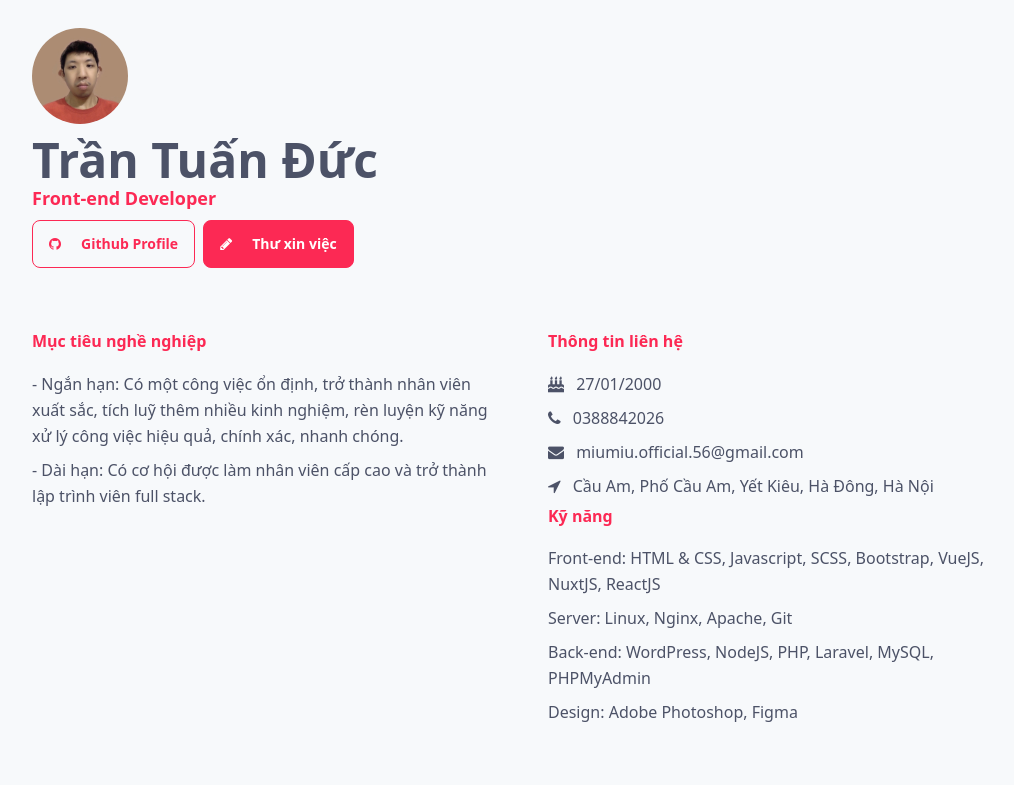
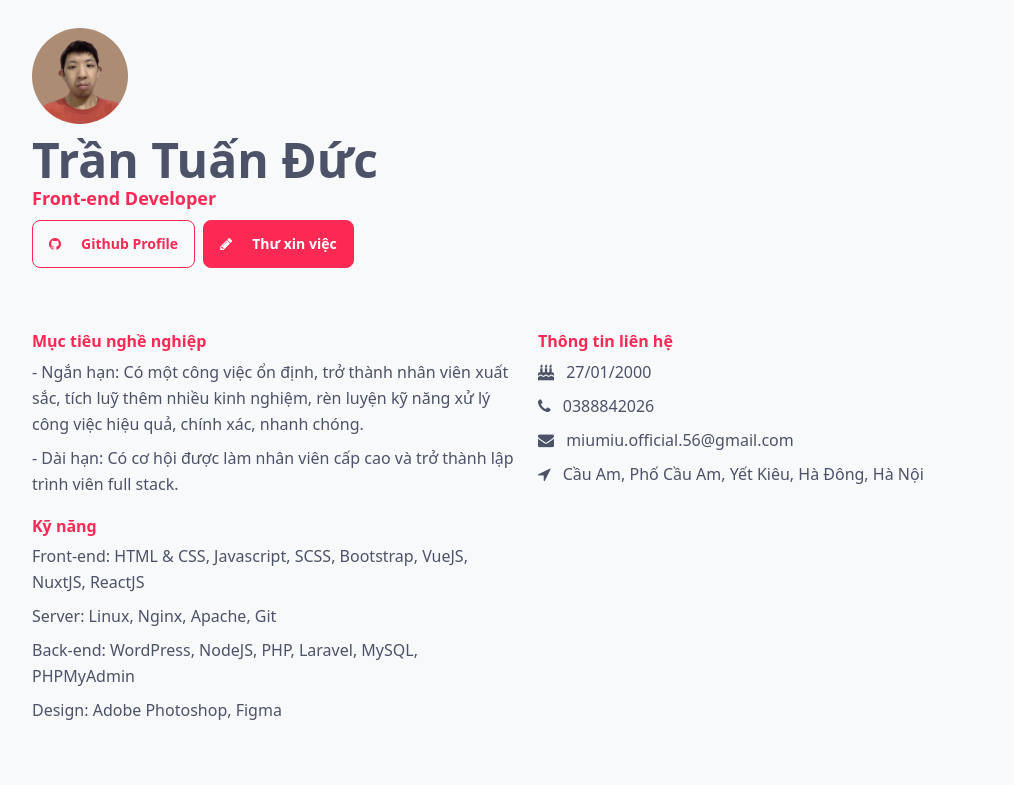
Before and after one commit to tuanductran/cv, a Vue app: page / in a window 1280 px wide. Shown: the top 785 px of the page, without its empty margins (112-1126 px from the left). Built offline with nearby package versions, Linux system fonts and the light colour scheme.

Commit message:
Update index.vue

```diff
--- a/src/views/About/index.vue
+++ b/src/views/About/index.vue
@@ -13,10 +13,10 @@
 
 <template>
    <section id="cv">
-         <div class="grid grid-cols-1 lg:grid-cols-2 gap-10 my-10 md:my-14 lg:my-16">
+         <div class="grid grid-cols-1 lg:grid-cols-2 gap-5 my-10 md:my-14 lg:my-16">
             <!-- Personal information -->
             <div>
-               <h2 class="text-main-color font-bold mb-5">
+               <h2 class="text-main-color font-bold mb-2">
                   Mục tiêu nghề nghiệp
                </h2>
                <p class="leading-relaxed mb-2 last:mb-0 text-color-body dark:text-white"  v-for="bio, k in about.bio" :key="`bio-${ k }`">
@@ -42,10 +42,9 @@
                </ul>
             -->
             </div>
-
-            <div class="relative">
+            <div>
                <!-- Contact info -->
-               <h2 class="text-main-color font-bold mb-5">
+               <h2 class="text-main-color font-bold mb-2">
                   Thông tin liên hệ
                </h2>
                <!-- contacts info -->
@@ -67,7 +66,6 @@
                     <i class="fa fa-location-arrow mr-2" /> {{ contactinfo_address }}
                   </a>
                </p>
-               <!-- End skills list -->
                <!-- Certificate -->
                <!-- <h2 class="text-main-color font-bold mb-5">
                   Chứng chỉ
@@ -75,8 +73,10 @@
                <p class="leading-relaxed mb-4 last:mb-0 text-color-body dark:text-white" v-for="certificate, k in about.certificate" :key="`certificate-${ k }`">
                   {{ certificate }}
                </p> -->
-               <!-- Skills -->
-               <h2 class="text-main-color font-bold mb-5">
+            </div>
+            <div>
+            <!-- Skills -->
+               <h2 class="text-main-color font-bold mb-2">
                   Kỹ năng
                </h2>
                <!-- Skills list -->
```
